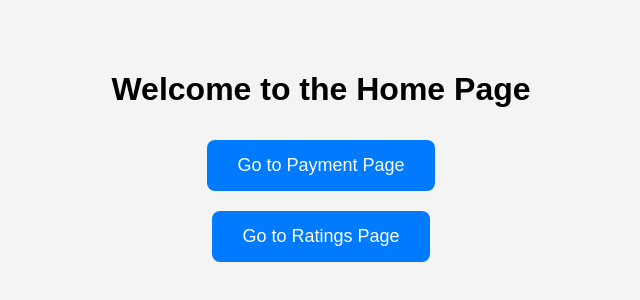
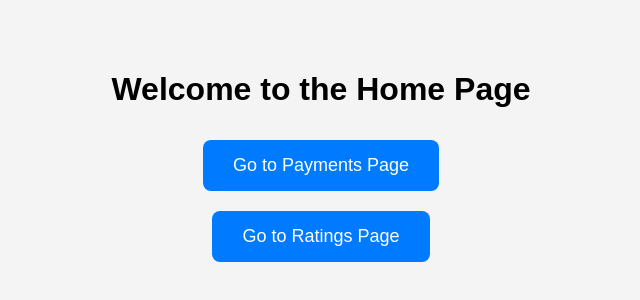
Before and after one commit to cloudlifetechie/frontend-sample, a plain HTML site: page index.html in a window 1280 px wide. Shown: the full height of the page, 319-959 px from the left. Drawn offline with Linux system fonts and the light colour scheme.

Commit message:
file content changes

```diff
--- a/index.html
+++ b/index.html
@@ -35,7 +35,7 @@
 <body>
     <div class="container">
         <h1>Welcome to the Home Page</h1>
-        <a href="payment.html">Go to Payment Page</a>
+        <a href="payment.html">Go to Payments Page</a>
         <a href="ratings.html">Go to Ratings Page</a>
     </div>
 </body>
```
Also changed, not shown: payment.html (+1 -1 lines).
